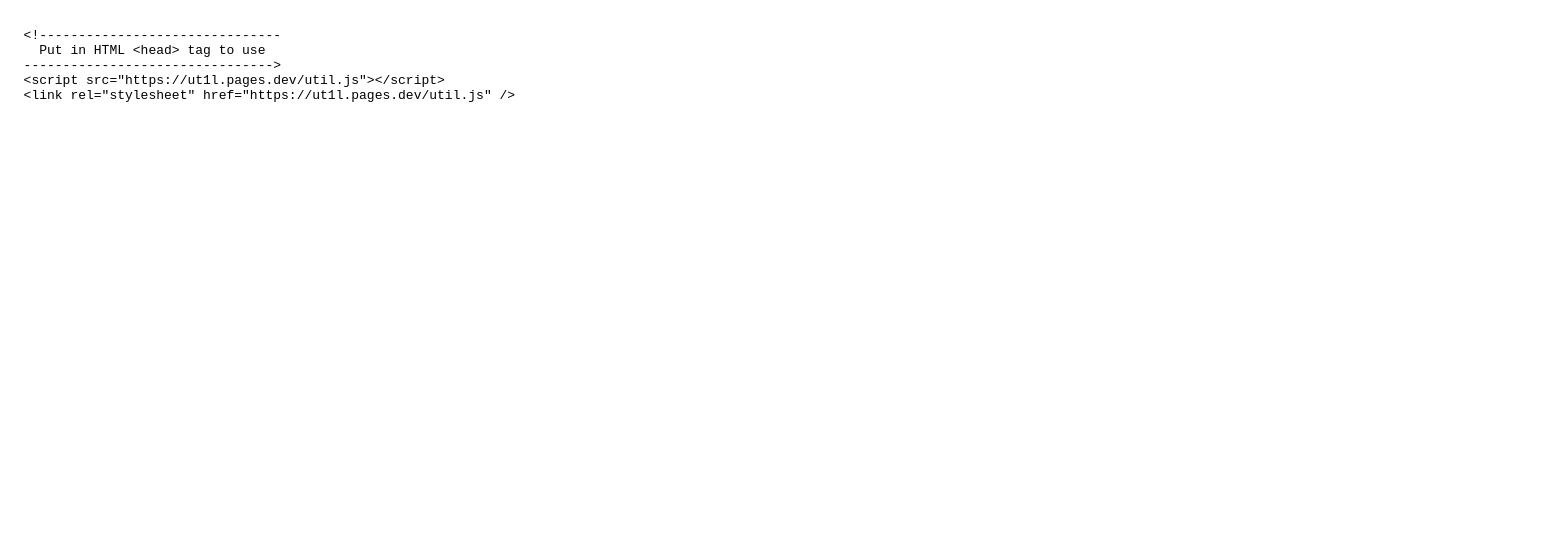
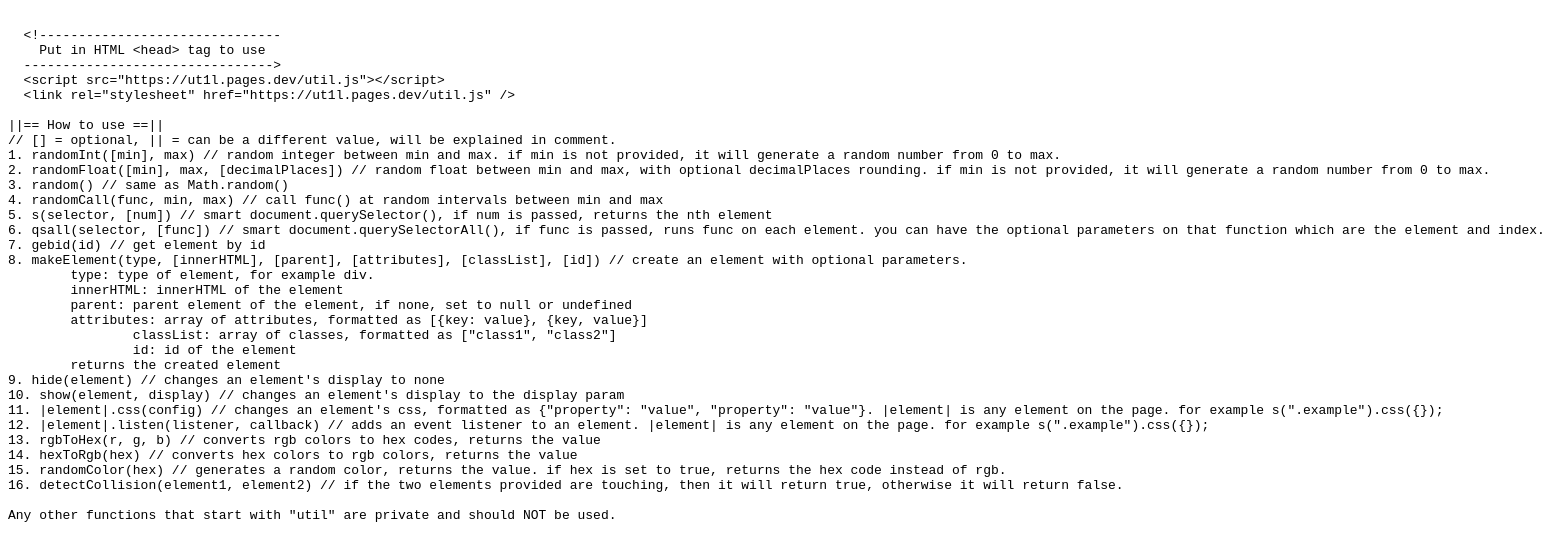
Before and after one commit to Someone68/util, a plain HTML site: page index.html in a window 1280 px wide. Shown: the whole page, 1545 px wide, since content can reach past the window. Drawn offline with Linux system fonts and the light colour scheme.

Commit message:
improper documentation

```diff
--- a/index.html
+++ b/index.html
@@ -14,6 +14,34 @@
   --------------------------------&gt;
   &lt;script src="https://ut1l.pages.dev/util.js"&gt;&lt;/script&gt;
   &lt;link rel="stylesheet" href="https://ut1l.pages.dev/util.js" /&gt;
+
+||== How to use ==||
+// [] = optional, || = can be a different value, will be explained in comment.
+1. randomInt([min], max) // random integer between min and max. if min is not provided, it will generate a random number from 0 to max.
+2. randomFloat([min], max, [decimalPlaces]) // random float between min and max, with optional decimalPlaces rounding. if min is not provided, it will generate a random number from 0 to max.
+3. random() // same as Math.random()
+4. randomCall(func, min, max) // call func() at random intervals between min and max
+5. s(selector, [num]) // smart document.querySelector(), if num is passed, returns the nth element
+6. qsall(selector, [func]) // smart document.querySelectorAll(), if func is passed, runs func on each element. you can have the optional parameters on that function which are the element and index.
+7. gebid(id) // get element by id
+8. makeElement(type, [innerHTML], [parent], [attributes], [classList], [id]) // create an element with optional parameters.
+	type: type of element, for example div.
+	innerHTML: innerHTML of the element
+	parent: parent element of the element, if none, set to null or undefined
+	attributes: array of attributes, formatted as [{key: value}, {key, value}]
+		classList: array of classes, formatted as ["class1", "class2"]
+		id: id of the element
+	returns the created element
+9. hide(element) // changes an element's display to none
+10. show(element, display) // changes an element's display to the display param
+11. |element|.css(config) // changes an element's css, formatted as {"property": "value", "property": "value"}. |element| is any element on the page. for example s(".example").css({});
+12. |element|.listen(listener, callback) // adds an event listener to an element. |element| is any element on the page. for example s(".example").css({});
+13. rgbToHex(r, g, b) // converts rgb colors to hex codes, returns the value
+14. hexToRgb(hex) // converts hex colors to rgb colors, returns the value
+15. randomColor(hex) // generates a random color, returns the value. if hex is set to true, returns the hex code instead of rgb.
+16. detectCollision(element1, element2) // if the two elements provided are touching, then it will return true, otherwise it will return false.
+
+Any other functions that start with "util" are private and should NOT be used.
 </code></pre>
 		<script src="util.js"></script>
 	</body>
--- a/util.js
+++ b/util.js
@@ -38,7 +38,7 @@ function s(sel, num) {
 
 function makeElement(type, innerHTML, parent, attributes, classList, id) {
 	let element = document.createElement(type);
-	element.innerHTML = innerHTML;
+	if (innerHTML) element.innerHTML = innerHTML;
 	if (attributes) {
 		attributes.forEach((attribute) => {
 			element.setAttribute(
@@ -108,13 +108,15 @@ function randomCall(func, min, max) {
 	return stopRandomCalls;
 }
 
-function componentToHex(c) {
+function utilComponentToHex(c) {
 	var hex = c.toString(16);
 	return hex.length == 1 ? "0" + hex : hex;
 }
 
 function rgbToHex(r, g, b) {
-	return "#" + componentToHex(r) + componentToHex(g) + componentToHex(b);
+	return (
+		"#" + utilComponentToHex(r) + utilComponentToHex(g) + utilComponentToHex(b)
+	);
 }
 
 function hexToRgb(hex) {
```
